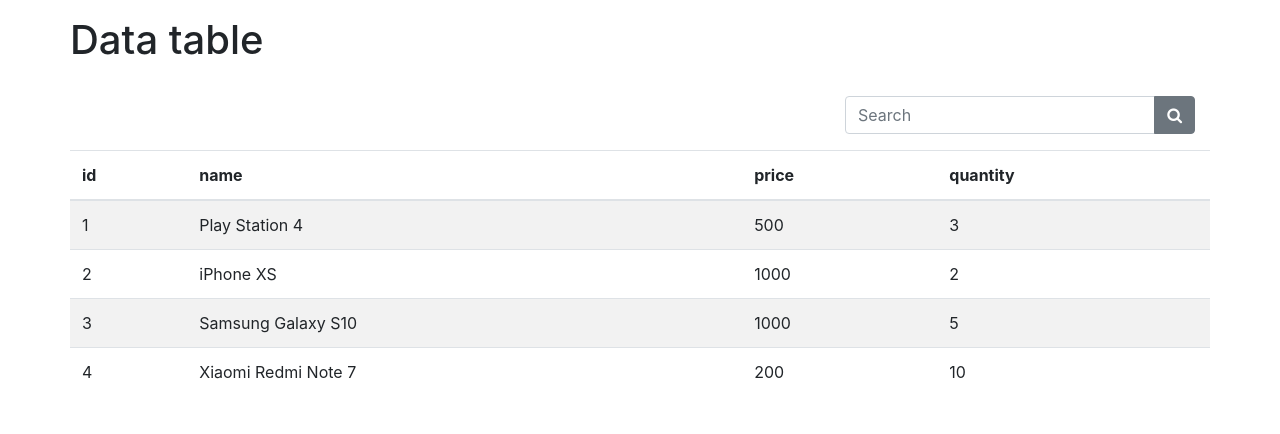
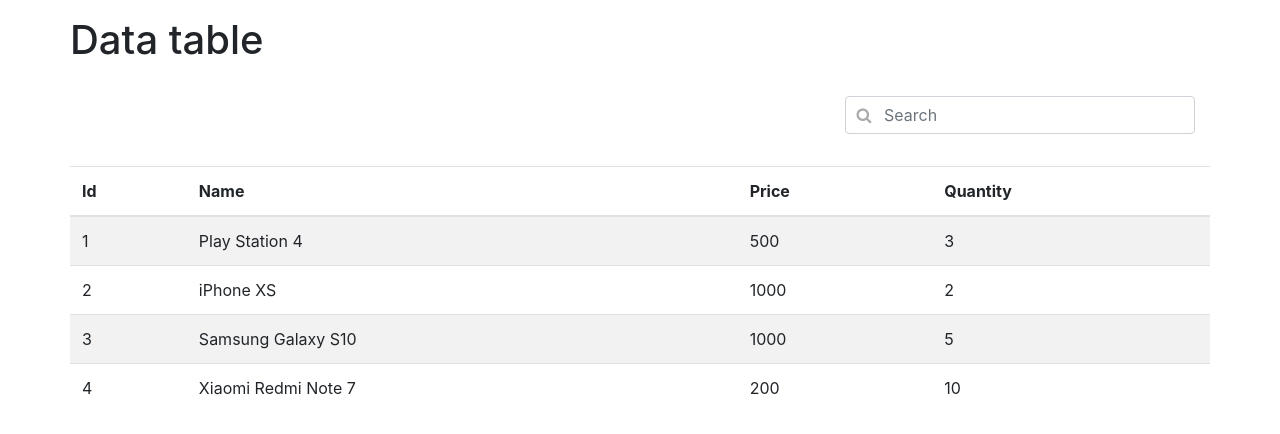
Before and after one commit to Valeriy-Sorochynskyi/data-table-component, a React (Create React App) app: page / in a window 1280 px wide. Shown: the top 434 px of the page. Built offline with nearby package versions, Linux system fonts and the light colour scheme.

Commit message:
some improvements

```diff
--- a/src/App.jsx
+++ b/src/App.jsx
@@ -27,12 +27,7 @@
       );
   }
 
-  handleInput = event => {
-    const value = event.target.value;
-    this.setState({ value });
-  };
-
-  handleClick = () => {
+  filterDataByValue = () => {
     const { value, dataFromServer } = this.state;
     this.setState({
       data: dataFromServer.filter(item =>
@@ -40,6 +35,23 @@
       )
     });
   };
+
+  handleInput = event => {
+    const value = event.target.value;
+    this.setState({ value });
+    setTimeout(this.filterDataByValue, 300);
+  };
+
+  // handleClick = () => {
+  //   this.filterDataByValue();
+  // };
+
+  // handlePress = event => {
+  //   if (event.key !== "Enter") {
+  //     return;
+  //   }
+  //   this.filterDataByValue();
+  // };
 
   render() {
     const { data, value, dataFromServer, error } = this.state;
@@ -50,11 +62,7 @@
         </div>
         <div className="mb-3 row justify-content-end">
           <div className="col-9 col-sm-7 col-md-5 col-lg-4">
-            <SearchInput
-              value={value}
-              handleInput={this.handleInput}
-              handleClick={this.handleClick}
-            />
+            <SearchInput value={value} handleInput={this.handleInput} />
           </div>
         </div>
         <div className="row">
--- a/src/components/SearchInput/SearchInput.jsx
+++ b/src/components/SearchInput/SearchInput.jsx
@@ -1,17 +1,19 @@
-import React from 'react'
+import React from "react";
 
-const SearchInput = (props) => {
-    const {value, handleInput, handleClick} = props;
-      return (
-        <div className="input-group">
-          <input onChange={handleInput} value={value} type="text" className="form-control" placeholder="Search" />
-          <div className="input-group-append">
-            <button onClick={handleClick} className="btn btn-secondary" type="button">
-              <i className="fa fa-search" />
-            </button>
-          </div>
-        </div>
-      );
-  }
+const SearchInput = props => {
+  const { value, handleInput } = props;
+  return (
+    <div className="form-group has-search">
+      <span className="fa fa-search form-control-feedback" />
+      <input
+        onChange={handleInput}
+        value={value}
+        type="text"
+        className="form-control"
+        placeholder="Search"
+      />
+    </div>
+  );
+};
 
-  export default SearchInput;
+export default SearchInput;
--- a/src/components/Table/Table.jsx
+++ b/src/components/Table/Table.jsx
@@ -2,7 +2,7 @@
 import Thead from "../Thead/Thead";
 
 function Table(props) {
-  const { data, dataFromServer} = props;
+  const { data, dataFromServer } = props;
   return (
     <table className="table table-striped">
       <Thead data={dataFromServer} />
@@ -18,9 +18,7 @@
               </tr>
             ))}
         </tbody>
-      ) : (
-        null
-      )}
+      ) : null}
     </table>
   );
 }
--- a/src/components/Thead/Thead.jsx
+++ b/src/components/Thead/Thead.jsx
@@ -1,22 +1,27 @@
-import React from 'react'
+import React from "react";
+import capitalize from '../../service/service'
 
 function Thead(props) {
   const { data } = props;
-    return (
-      data.length > 0 ? (
+  return data.length > 0 ? (
     <thead>
       <tr>
         {data
           .map(item => Object.keys(item))[0]
           .map((item, i) => (
             <th scope="col" key={i}>
-                {item}
+              {capitalize(item)}
             </th>
           ))}
       </tr>
     </thead>
-      ) : <tbody><tr><th>Loading...</th></tr></tbody>
-    )
+  ) : (
+    <tbody>
+      <tr>
+        <th>Loading...</th>
+      </tr>
+    </tbody>
+  );
 }
 
 export default Thead;
--- a/src/data/getDataFromServer.js
+++ b/src/data/getDataFromServer.js
@@ -1,14 +1,13 @@
+const getDataFromServer = data => {
+  return new Promise((resolve, reject) => {
+    if (data) {
+      setTimeout(() => {
+        resolve(data);
+      }, 500);
+    } else {
+      reject("Error");
+    }
+  });
+};
 
-const getDataFromServer = (data) => {
-    return new Promise((resolve, reject) => {
-      if(data) {
-        setTimeout(() => {
-          resolve(data)
-        }, 500)
-      } else {
-        reject("Error")
-      }
-    })
-  }
-
-  export default getDataFromServer;
+export default getDataFromServer;
--- /dev/null
+++ b/src/service/service.js
@@ -0,0 +1,5 @@
+const capitalize = string => {
+  return string.charAt(0).toUpperCase() + string.slice(1);
+};
+
+export default capitalize;
```
Lines whose indentation alone changed are shown as unchanged.
